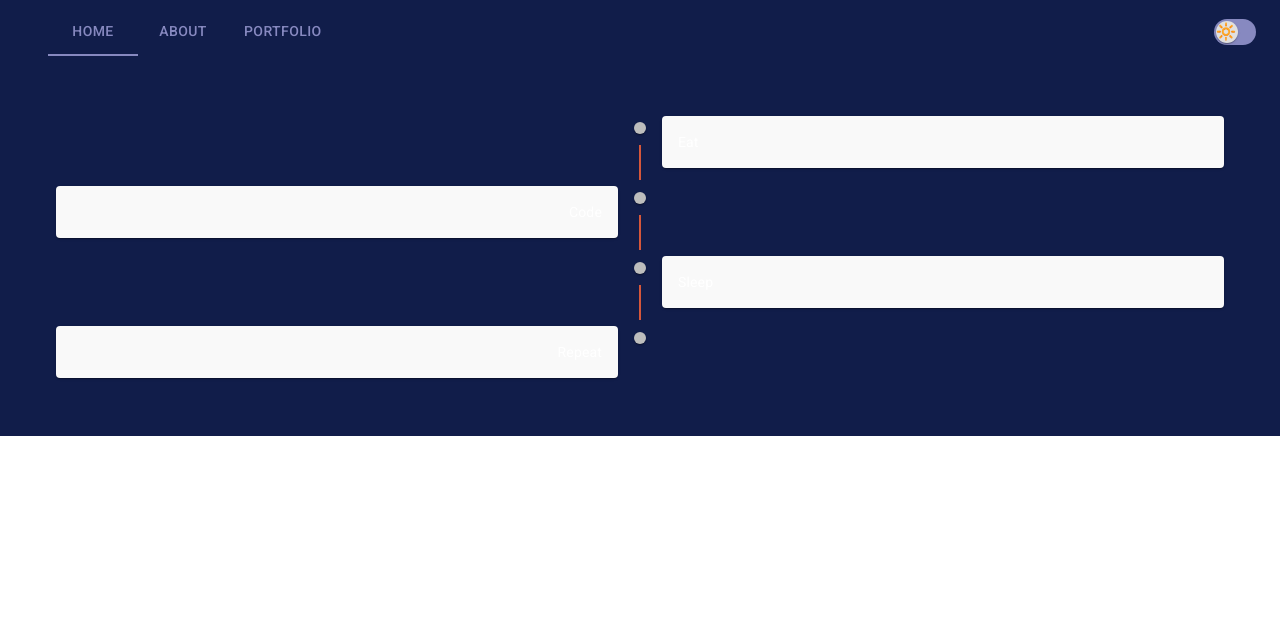
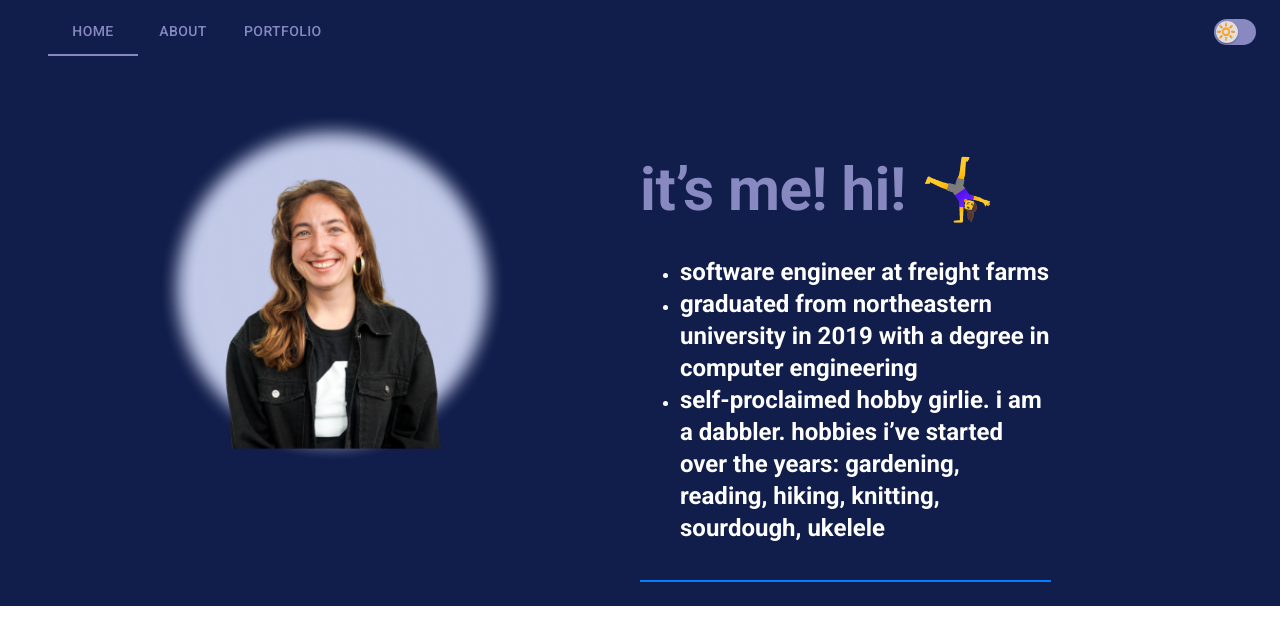
Before and after one commit to jkloza/jkloza.github.io, a React (Create React App) app: page /about in a window 1280 px wide. Shown: the top 644 px of the page. Built offline with nearby package versions, Linux system fonts and the light colour scheme.

Commit message:
update about and work page

```diff
--- a/src/data/index.js
+++ b/src/data/index.js
@@ -1,4 +1,15 @@
 import { projects } from './portfolio';
-const HELLOS = ['Bonjour', 'Kia Ora', 'Howdy', 'Hey there', 'Hola', 'Ciao'];
+const HELLOS = [
+  'bonjour',
+  'kia ora',
+  'howdy',
+  'hey there',
+  'hola',
+  'ciao',
+  'heyyy',
+  'welcome',
+  'hi',
+  'greetings'
+];
 
 export { projects, HELLOS };
--- a/src/pages/about.js
+++ b/src/pages/about.js
@@ -1,50 +1,53 @@
-import Timeline from '@mui/lab/Timeline';
-import TimelineItem from '@mui/lab/TimelineItem';
-import TimelineSeparator from '@mui/lab/TimelineSeparator';
-import TimelineConnector from '@mui/lab/TimelineConnector';
-import TimelineContent from '@mui/lab/TimelineContent';
-import TimelineDot from '@mui/lab/TimelineDot';
-import ClickableCard from '../molecules/clickable-card';
-import { ORANGE } from '../utils/constants';
+import { useContext } from 'react';
+import { ThemeModeContext } from '../context';
+import { Typography, Grid, Divider } from '@mui/material';
+import juli from '../assets/juli-1.png';
+import juliFun from '../assets/juli-fun.png';
 
+// Styles
+const headingStyles = {
+  marginTop: '10%',
+  marginBottom: 30
+};
+
+// TODO: Get actual height of page and not a guess!
 export default function About() {
+  const { mode } = useContext(ThemeModeContext);
+  const lightMode = mode === 'light';
+
   return (
-    <Timeline position="alternate">
-      <TimelineItem>
-        <TimelineSeparator>
-          <TimelineDot />
-          <TimelineConnector sx={{ bgcolor: ORANGE }} />
-        </TimelineSeparator>
-        <TimelineContent>
-          <ClickableCard content="Eat" />
-        </TimelineContent>
-      </TimelineItem>
-      <TimelineItem>
-        <TimelineSeparator>
-          <TimelineDot />
-          <TimelineConnector sx={{ bgcolor: ORANGE }} />
-        </TimelineSeparator>
-        <TimelineContent>
-          <ClickableCard content="Code" />
-        </TimelineContent>
-      </TimelineItem>
-      <TimelineItem>
-        <TimelineSeparator>
-          <TimelineDot />
-          <TimelineConnector sx={{ bgcolor: ORANGE }} />
-        </TimelineSeparator>
-        <TimelineContent>
-          <ClickableCard content="Sleep" />
-        </TimelineContent>
-      </TimelineItem>
-      <TimelineItem>
-        <TimelineSeparator>
-          <TimelineDot />
-        </TimelineSeparator>
-        <TimelineContent>
-          <ClickableCard content="Repeat" />
-        </TimelineContent>
-      </TimelineItem>
-    </Timeline>
+    <Grid container justifyContent="center" style={{ marginTop: '2%' }}>
+      <Grid item xs={12} md={6} style={{ display: 'flex', justifyContent: 'center' }}>
+        <img src={lightMode ? juliFun : juli} alt="headshot of juli" height={350} width={350} />
+      </Grid>
+      <Grid item xs={6} md={4}>
+        <div style={headingStyles}>
+          <Typography variant="h2" color="primary" sx={{ fontWeight: 700 }}>
+            it’s me! hi! 🤸‍♀️
+          </Typography>
+        </div>
+        <ul>
+          <li>
+            <Typography variant="h5" color="text.primary" sx={{ fontWeight: 700 }}>
+              software engineer at freight farms
+            </Typography>
+          </li>
+          <li>
+            <Typography variant="h5" color="text.primary" sx={{ fontWeight: 700 }}>
+              graduated from northeastern university in 2019 with a degree in computer engineering
+            </Typography>
+          </li>
+          <li>
+            <Typography variant="h5" color="text.primary" sx={{ fontWeight: 700 }}>
+              self-proclaimed hobby girlie. i am a dabbler. hobbies i’ve started over the years:
+              gardening, reading, hiking, knitting, sourdough, ukelele
+            </Typography>
+          </li>
+        </ul>
+        <br />
+        <Divider sx={{ borderBottomWidth: 2 }} />
+      </Grid>
+      <Grid item xs={0} md={2}></Grid>
+    </Grid>
   );
 }
--- a/src/pages/home.js
+++ b/src/pages/home.js
@@ -26,11 +26,11 @@ export default function Home() {
           <HelloComponent />
         </div>
         <Typography variant="h5" color="text.primary" sx={{ fontWeight: 700 }}>
-          I’m Juli, a{' '}
+          i’m juli, a{' '}
           <Typography component="span" variant="h5" sx={{ fontWeight: 700 }} color="primary">
             full-stack developer
           </Typography>{' '}
-          located in Boston, Massachusetts. Welcome to my page!{' '}
+          located in boston, massachusetts. welcome to my page!{' '}
         </Typography>
         <br />
         <Divider sx={{ borderBottomWidth: 2 }} />
--- a/src/pages/portfolio.js
+++ b/src/pages/portfolio.js
@@ -1,17 +1,21 @@
-import { Grid, Typography } from '@mui/material';
+import { Grid, Typography, Divider } from '@mui/material';
 import PortfolioCarousel from '../organisms/portfolio-carousel';
 
+// TODO: Get actual height of page and not a guess!
 export default function Portfolio() {
   return (
-    <Grid container>
-      <Grid item sx={{ marginLeft: 8, marginTop: 2 }} xs={2}>
+    <Grid container justifyContent="center" style={{ marginTop: '2%' }}>
+      <Grid item xs={12} md={4} style={{ display: 'flex', justifyContent: 'center' }}>
         <Typography variant="h2" color="primary" sx={{ fontWeight: 700 }}>
-          work
+          my work ✏️
         </Typography>
       </Grid>
-      <Grid item>
+      <Grid item xs={6} md={6}>
         <PortfolioCarousel />
+        <br />
+        <Divider sx={{ borderBottomWidth: 2 }} />
       </Grid>
+      <Grid item xs={0} md={2}></Grid>
     </Grid>
   );
 }
```
